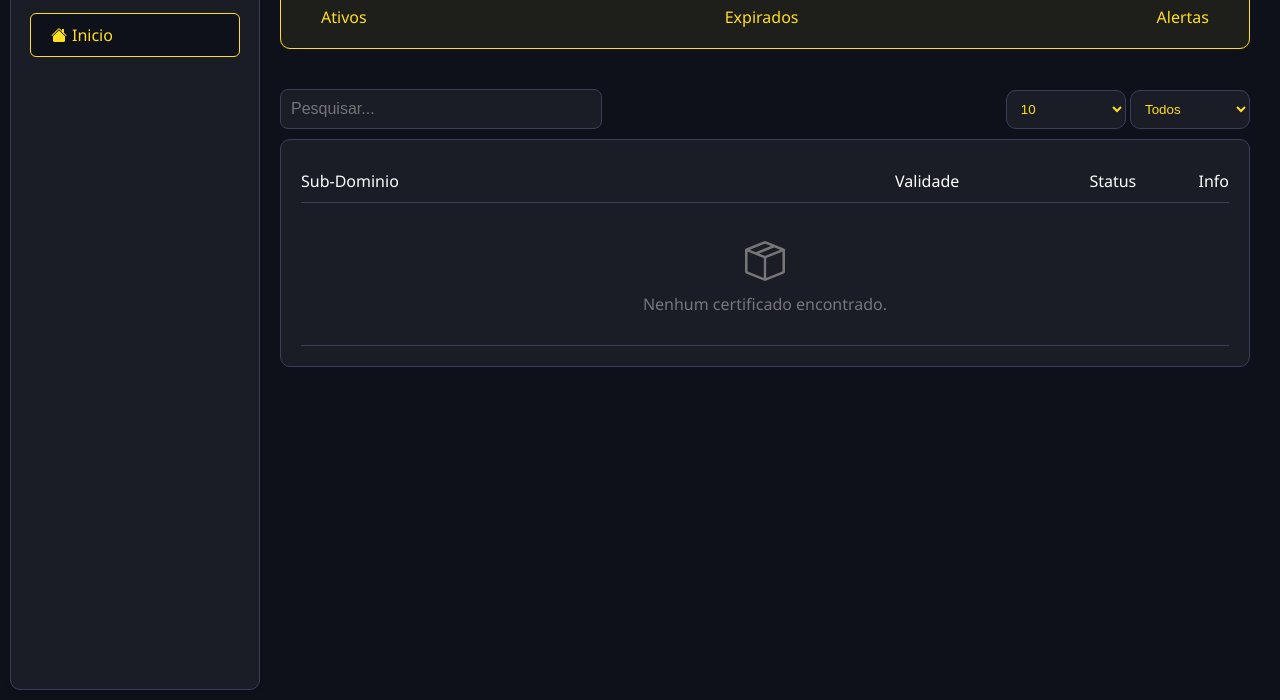
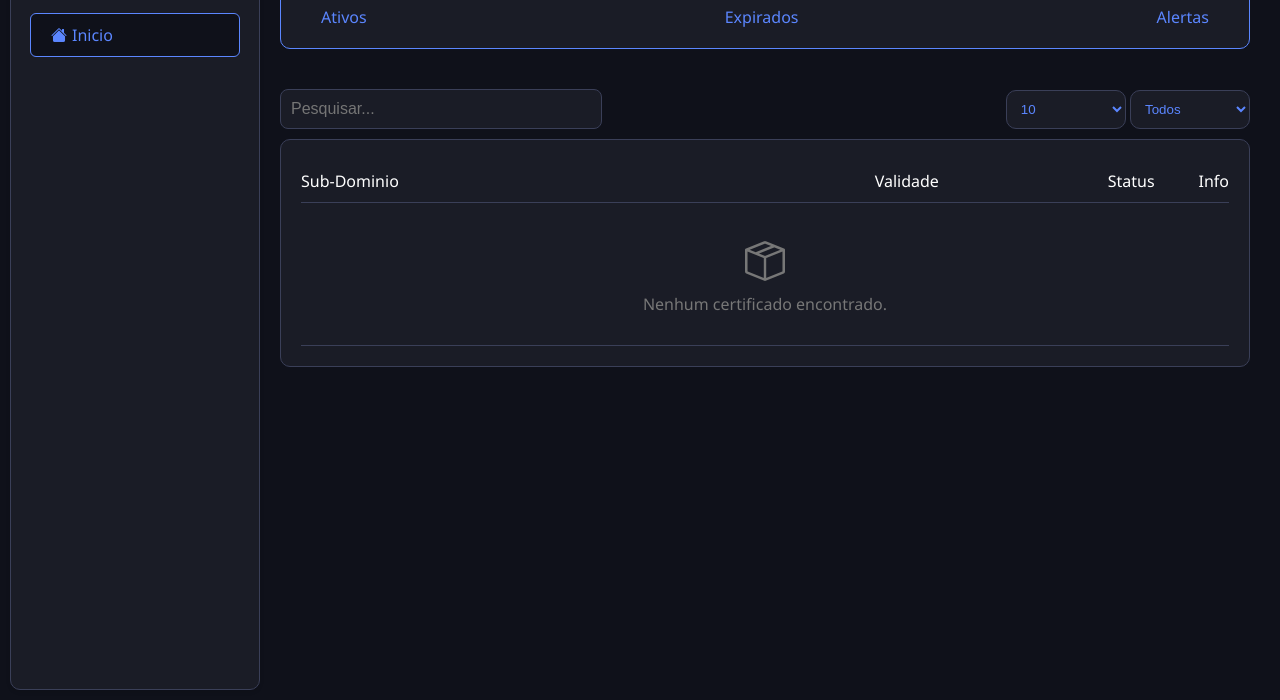
Before and after one commit to waltindobne/cert-monitoring, a plain HTML site: page cluster.html in a window 1280 px wide. Shown: the part 100-800 px from the top of the page. Drawn offline with nearby package versions, Linux system fonts and the light colour scheme.

Commit message:
Finalizado

```diff
--- a/cluster.html
+++ b/cluster.html
@@ -10,8 +10,8 @@
         type="image/svg+xml">
     <link rel="stylesheet" href="https://cdn.jsdelivr.net/npm/bootstrap-icons@1.13.1/font/bootstrap-icons.min.css">
     <link rel="stylesheet" type='text/css' href="https://cdn.jsdelivr.net/gh/devicons/devicon@latest/devicon.min.css" />
-    <link rel="stylesheet" href="/css/global.css">
-    <script src="/js/global.js" defer></script>
+    <link rel="stylesheet" href="css/global.css">
+    <script src="js/global.js" defer></script>
 </head>
 
 <body>
@@ -75,8 +75,8 @@
             <div class="table">
                 <div class="header">
                     <p style="width:50%;">Sub-Dominio</p>
-                    <p style="min-width: 200px; text-align: center;">Validade</p>
-                    <p>Status</p>
+                    <p style="width: 35%; text-align: center;">Validade</p>
+                    <p  style="width: 15%; text-align: center;">Status</p>
                     <p>Info</p>
                 </div>
                 <div class="rows disabled">
--- a/css/global.css
+++ b/css/global.css
@@ -10,13 +10,14 @@ html {
 :root {
     --background: #0f111a;
     --foreground: #1a1c26;
-    --primary: #ffdf20;
+    --primary: #5b86ff;
     --secondary: #3a3f58;
     --third: #ffdf2010;
     --text-primary: #ffffff;
     --text-secondary: #aaaaaa;
     --text-third: #777777;
     --text-quart: #49f9ff;
+    --danger: rgb(255, 52, 52);
 }
 
 ::-webkit-scrollbar {
@@ -50,11 +51,17 @@ html {
     outline: none !important;
 }
 
+.notActive {
+    color: var(--text-third) !important;
+    outline: 1px solid var(--text-third) !important;
+}
+.notActive:hover {
+    color: var(--background) !important;
+    background-color: var(--text-third) !important;
+}
+
 .expired {
-    padding-right: 10px;
-    border-radius: 10px;
-    background: red !important;
-    color: white !important;
+    color: var(--danger) !important;
 }
 
 body {
@@ -145,7 +152,7 @@ main .resume {
     width: 100%;
     padding: 20px 40px;
     box-sizing: border-box;
-    background-color: var(--third);
+    background-color: var(--foreground);
     border: 1px solid var(--primary);
     border-radius: 10px;
     color: var(--primary);
@@ -242,6 +249,7 @@ main .list-cert .table .rows .domain-card {
     width: 100%;
     display: flex;
     justify-content: space-between;
+    gap: 10px;
 }
 
 main .list-cert .table .rows .domain-card p {
@@ -253,10 +261,16 @@ main .list-cert .table .rows .domain-card p {
     overflow: hidden;
 }
 
+main .list-cert .table .rows .domain-card .data-expired {
+    width: 40%;
+    display: flex;
+    justify-content: space-between;
+}
+
 main .list-cert .table .rows .domain-card button {
     background: none;
     padding: 0px 10px;
-    border-radius: 10px;
+    border-radius: 8px;
     border: none;
     color: var(--primary);
     cursor: pointer;
--- a/index.html
+++ b/index.html
@@ -82,8 +82,8 @@
             <div class="table">
                 <div class="header">
                     <p style="width:50%;">Sub-Dominio</p>
-                    <p style="min-width: 200px; text-align: center;">Validade</p>
-                    <p>Status</p>
+                    <p style="width: 35%; text-align: center;">Validade</p>
+                    <p  style="width: 15%; text-align: center;">Status</p>
                     <p>Info</p>
                 </div>
                 <div class="rows disabled">
--- a/js/global.js
+++ b/js/global.js
@@ -42,7 +42,8 @@ async function loadHeader() {
             </a>
         `;
 
-        clustersData.details.forEach(item => {
+        clustersData.details.forEach(item=> {
+            if (item.status == 'success') {
                 html += `
                     <a href="/cluster.html?value=${item.name.toLowerCase()}"
                         data-page="${item.name.toLowerCase()}"
@@ -51,6 +52,20 @@ async function loadHeader() {
                         <p>${item.name}</p>
                     </a>
                 `;
+            }
+        });
+
+        clustersData.details.forEach(item=> {
+            if (item.status == 'error') {
+                html += `
+                    <a href="/cluster.html?value=${item.name.toLowerCase()}"
+                        data-page="${item.name.toLowerCase()}"
+                        class="notActive">
+                        <i class="devicon-kubernetes-plain"></i>
+                        <p>${item.name}</p>
+                    </a>
+                `;
+            }
         });
 
         nav.innerHTML = html;
@@ -101,6 +116,7 @@ async function getCertExporter() {
         const valid = [];
         const expired = [];
         const expiringSoon = [];
+        let counts = 0;
 
         all.forEach(cert => {
             const expiration = cert.expiration;
@@ -114,6 +130,14 @@ async function getCertExporter() {
             }
         });
 
+        result.details.forEach(item => {
+            if (item.status == 'success') {
+                counts++;
+            }
+        })
+
+        console.log(counts);
+
         console.log(`✅ Métricas recebidas`);
         console.log(`Total: ${all.length} | Válidos: ${valid.length} | Expirados: ${expired.length} | Expirando em 30 dias: ${expiringSoon.length}`);
 
@@ -123,7 +147,7 @@ async function getCertExporter() {
             expired,
             expiringSoon,
             all,
-            sources_count: result.details.length,
+            sources_count: counts,
             details: result.details
         };
 
@@ -180,10 +204,12 @@ async function innerCertificate(data) {
         const expirationDate = formatExpirationTimestamp(domain.expiration);
 
         rows.innerHTML += `
-        <div class="domain-card ${expired ? 'expired' : ''}">
+        <div class="domain-card">
             <p>${domain.name}</p>
-            <span>${expirationDate} (${text})</span>
-            <span class="status">${expired ? 'Expirado' : 'Ativo'}</span>
+            <div class="data-expired ${expired ? 'expired' : ''}">
+                <span style="width: 80%;">${expirationDate} (${text})</span>
+                <span style="width: 20%; text-align: center;" class="status">${expired ? 'Expirado' : 'Ativo'}</span>
+            </div>
             <button onclick='showDetails(${JSON.stringify(domain)})'>
                 <i class="bi bi-eye-fill"></i>
             </button>
```
Also changed, not shown: 1 other file. Lines whose indentation alone changed are shown as unchanged.
